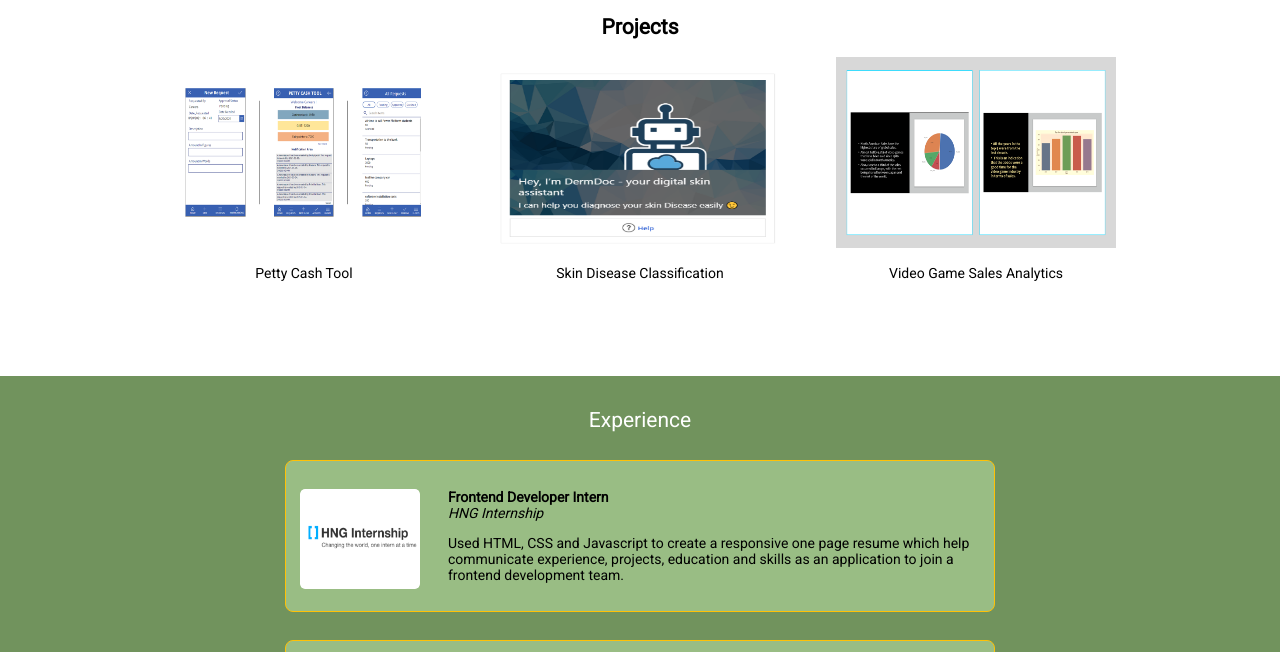
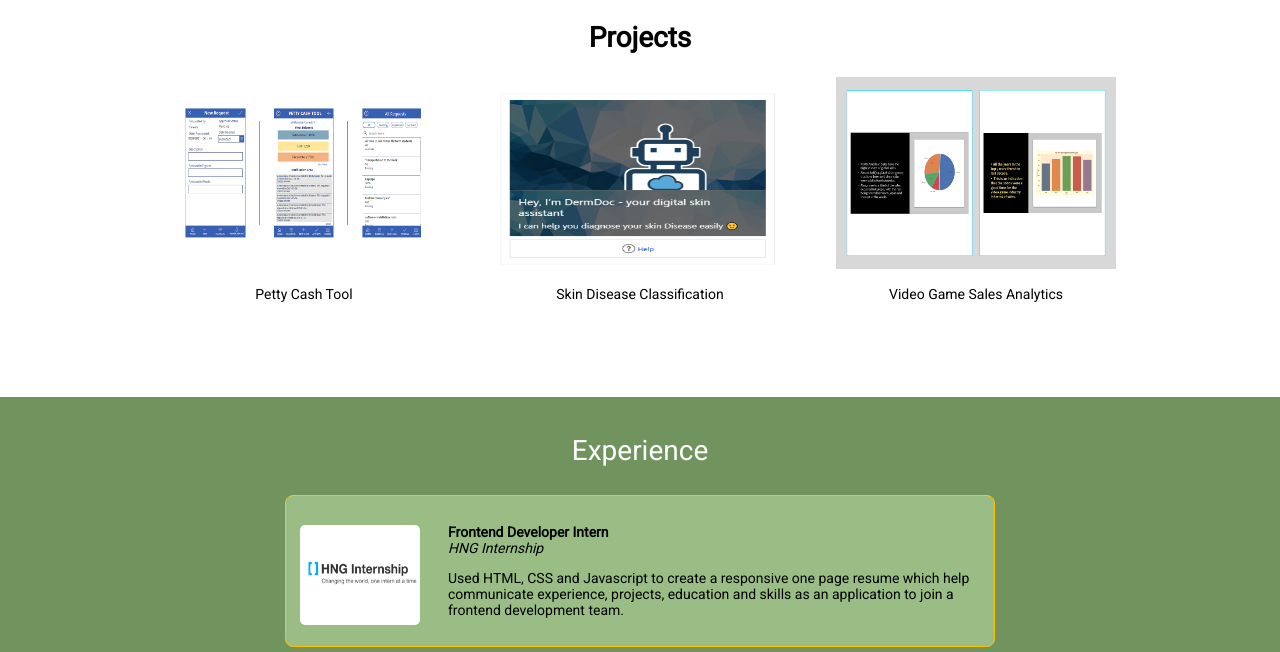
Before and after one commit to Priscilla-B/HNG-Stage-2-Resume-Web-Page, a plain HTML site: page resume-page/index.html in a window 1280 px wide. Shown: the part 786-1438 px from the top of the page. Drawn offline with Linux system fonts and the light colour scheme.

Commit message:
change font size for section titles

```diff
--- a/resume-page/assets/styles.css
+++ b/resume-page/assets/styles.css
@@ -135,6 +135,7 @@ li a:hover{
 .section-titles{
     text-align: center;
     font-weight: 600;
+    font-size: 28px;
 }
 section div a:hover{
     color:#FFC107;
@@ -171,6 +172,7 @@ padding-bottom: 1rem;
     text-align: center;
     color:#ffffff;
     font-weight: 400;
+    font-size: 28px;
 }
 
 .experience-container{
@@ -206,6 +208,7 @@ padding-bottom: 1rem;
 }
 .sub-section-titles{
     text-align: center;
+
 }
 
 .skills-section{
```
